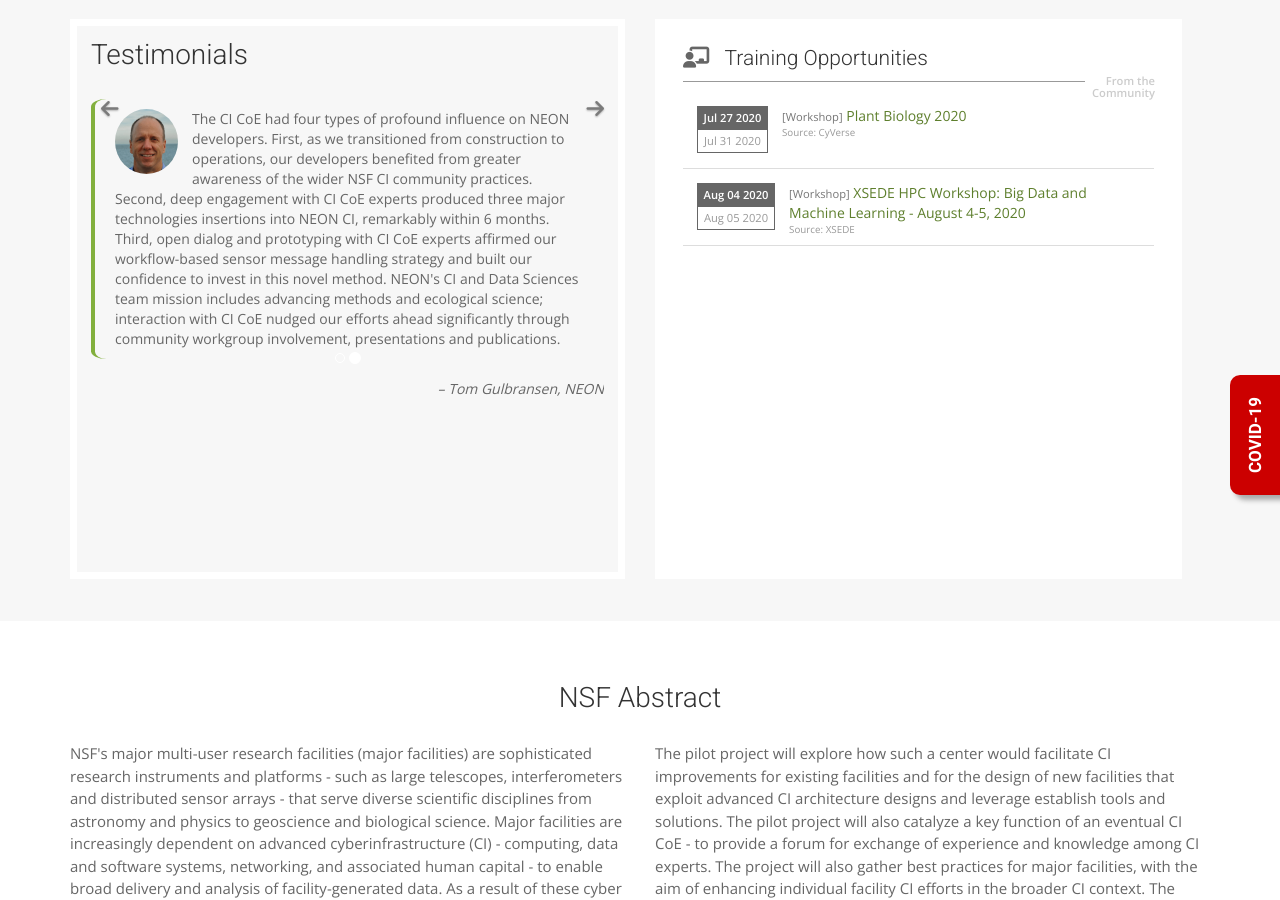
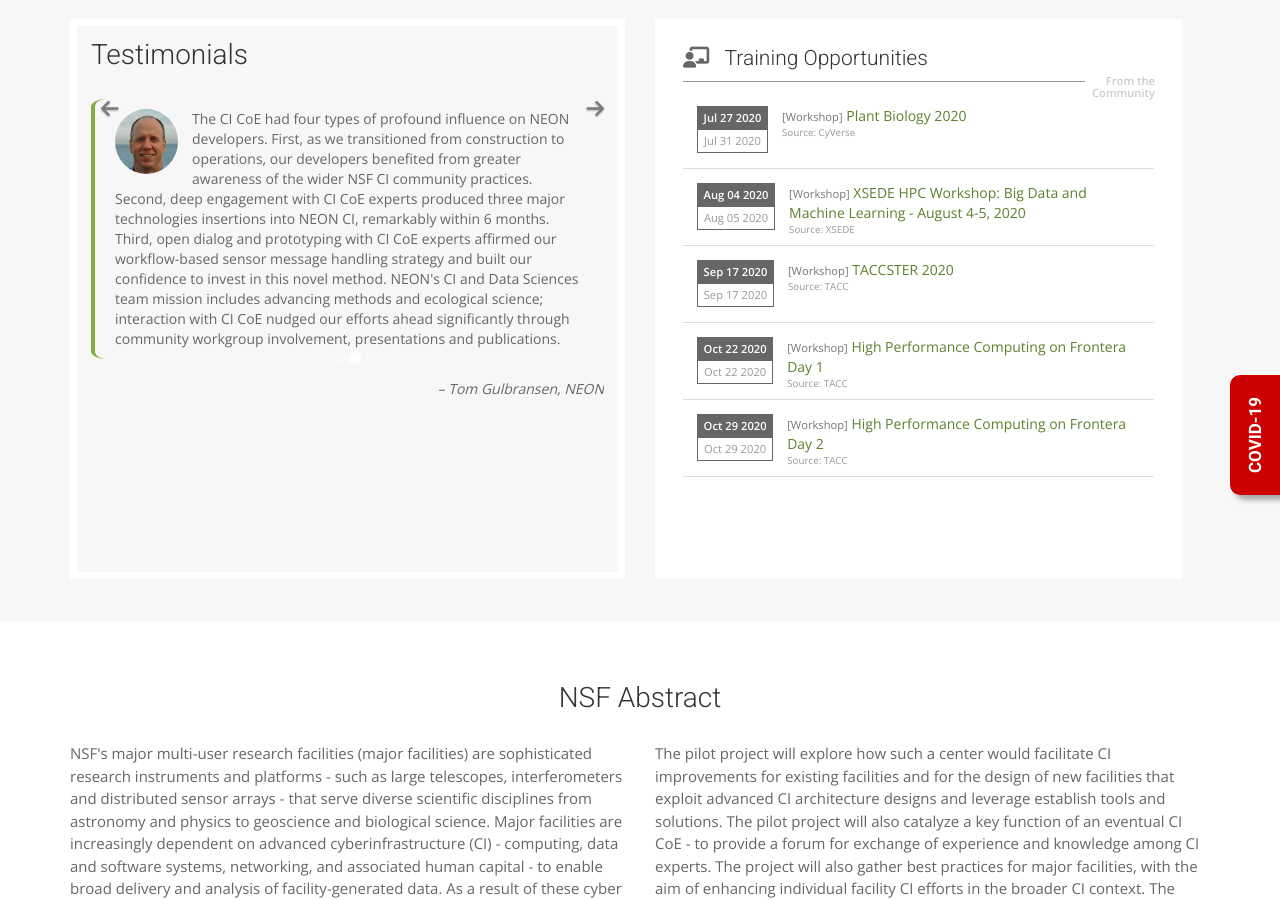
Before and after one commit to cicoe/cicoe.github.io, a Jekyll site: the page built from index.html, in a window 1280 px wide and 900 px high, scrolled down 1136 px. Built offline with Jekyll 4.4.1, drawn with Linux system fonts in a browser that asks for light colours; nearby versions of some CDN libraries; some web fonts are replaced; comment, search, counter and statistics services are not loaded.

Commit message:
updated training events

```diff
--- a/_data/training_opportunities.yml
+++ b/_data/training_opportunities.yml
@@ -12,3 +12,24 @@
   time: ''
   title: 'XSEDE HPC Workshop: Big Data and Machine Learning - August 4-5, 2020'
   website: "https://www.xsede.org/web/xup/course-calendar/-/training-user/class/2067/session/3685/register"
+- categroy: Workshop
+  end_date: September 17, 2020
+  source: TACC
+  start_date: September 17, 2020
+  time: ''
+  title: TACCSTER 2020
+  website: "https://learn.tacc.utexas.edu/course/view.php?id=92"
+- categroy: Workshop
+  end_date: October 22, 2020
+  source: TACC
+  start_date: October 22, 2020
+  time: ''
+  title: High Performance Computing on Frontera Day 1
+  website: "https://learn.tacc.utexas.edu/course/view.php?id=94"
+- categroy: Workshop
+  end_date: October 29, 2020
+  source: TACC
+  start_date: October 29, 2020
+  time: ''
+  title: High Performance Computing on Frontera Day 2
+  website: "https://learn.tacc.utexas.edu/course/view.php?id=95"
```
